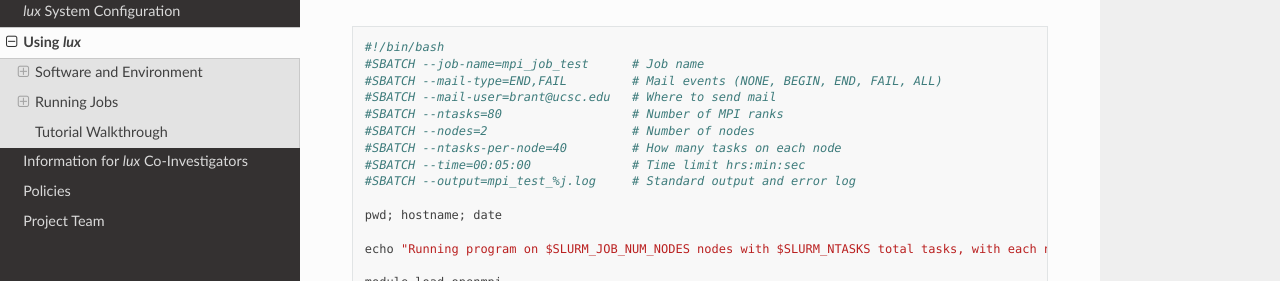
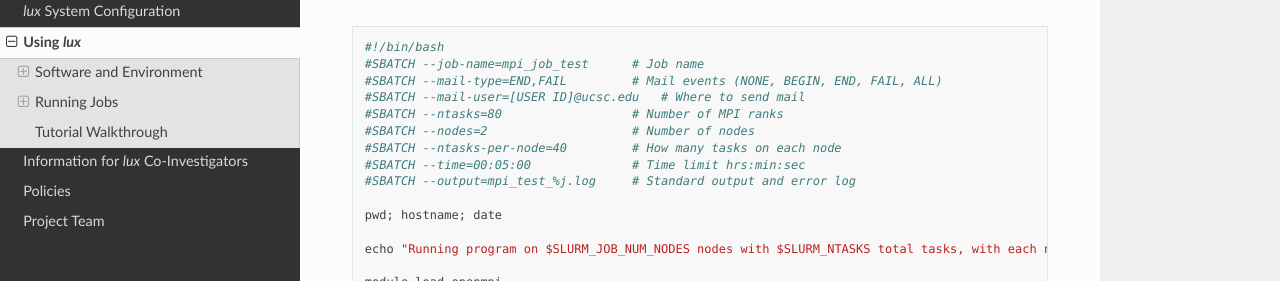
Before and after one commit to brantr/lux-website, a Sphinx documentation site: the page built from docs/source/using_lux.rst, in a window 1280 px wide and 900 px high, scrolled down 3635 px. Shown: the part 170-451 px from the top of the window. Built offline with Sphinx 7.4.7 and the Read the Docs theme 2.0.0, drawn with Linux system fonts in a browser that asks for light colours.

Commit message:
Removed my email from the example script.

```diff
--- a/docs/source/using_lux.rst
+++ b/docs/source/using_lux.rst
@@ -162,7 +162,7 @@ We provide below an example slurm batch script, which executes an mpi job with 8
     #!/bin/bash
     #SBATCH --job-name=mpi_job_test      # Job name
     #SBATCH --mail-type=END,FAIL         # Mail events (NONE, BEGIN, END, FAIL, ALL)
-    #SBATCH --mail-user=brant@ucsc.edu   # Where to send mail
+    #SBATCH --mail-user=[USER ID]@ucsc.edu   # Where to send mail
     #SBATCH --ntasks=80                  # Number of MPI ranks
     #SBATCH --nodes=2                    # Number of nodes
     #SBATCH --ntasks-per-node=40         # How many tasks on each node
```
